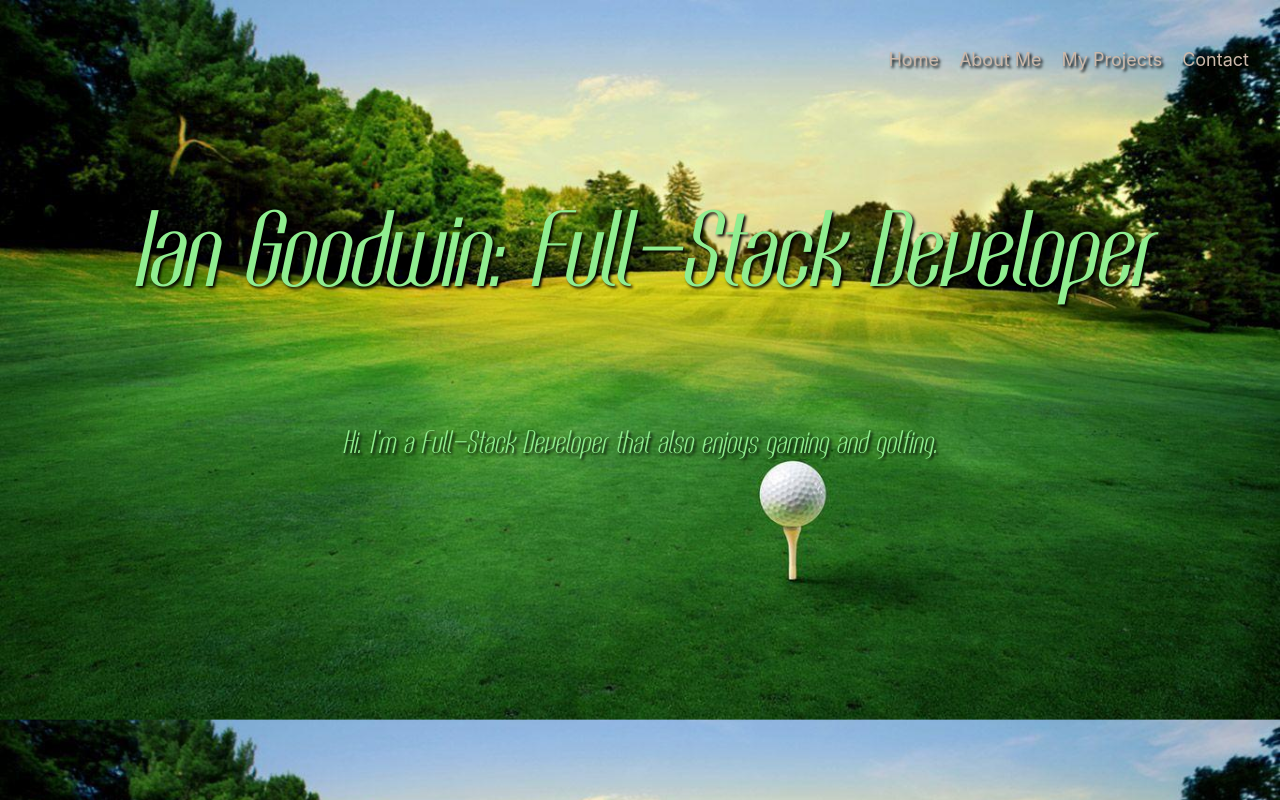
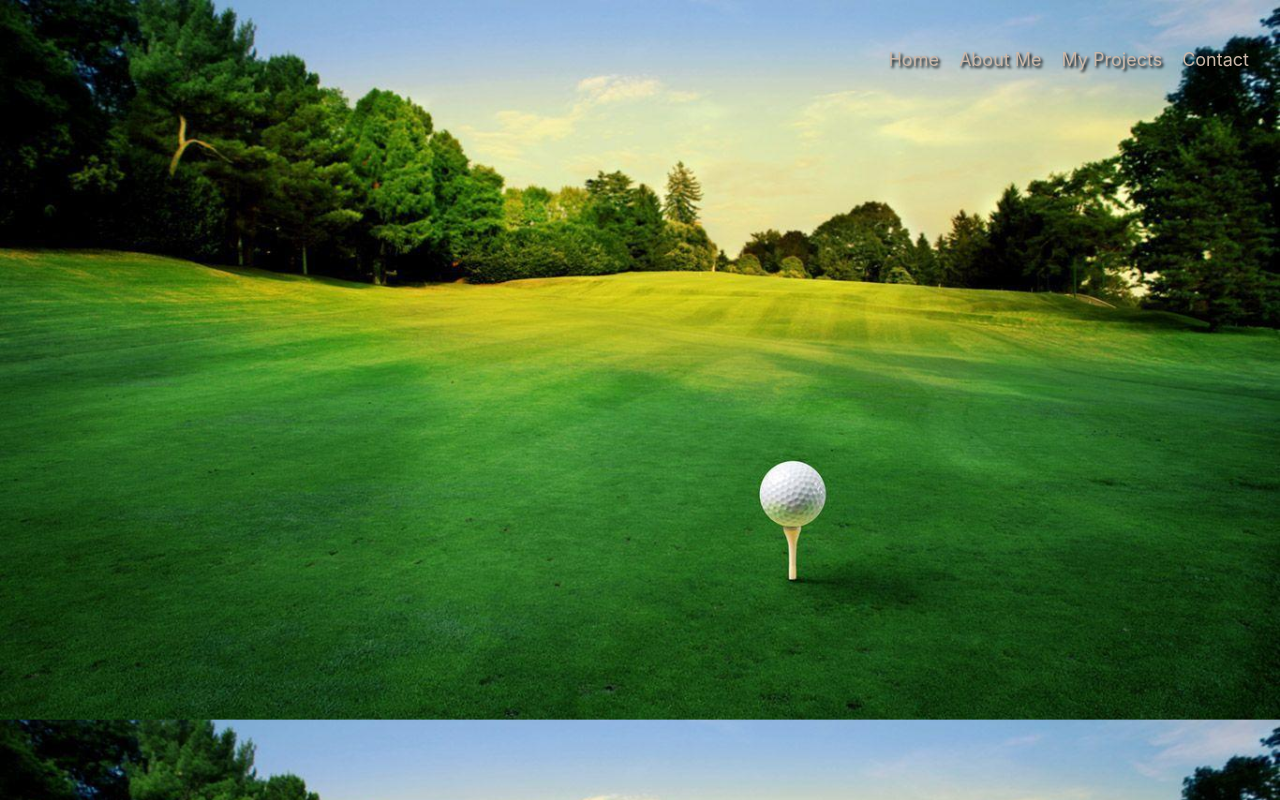
Before and after one commit to iangoodwin173/my-react-portfolio, a React (Create React App) app: page / in a window 1280 px wide. Built offline with nearby package versions, Linux system fonts and the light colour scheme.

Commit message:
updated homepage

```diff
--- a/package.json
+++ b/package.json
@@ -1,7 +1,7 @@
 {
   "name": "my-react-portfolio",
   "version": "0.1.0",
-  "homepage": "https://iangoodwin173.github.io/",
+  "homepage": "https://iangoodwin173.github.io/home",
   "private": true,
   "dependencies": {
     "@testing-library/jest-dom": "^5.17.0",
--- a/src/App.js
+++ b/src/App.js
@@ -33,8 +33,9 @@ function App() {
 
      <div className={`fade-in ${isMounted ? 'visible' : ''}`}>
       <header className="App-header">
+
       <Switch>
-            <Route exact path="/" component={Home} />
+            <Route exact path="/home" component={Home} />
             <Route path="/projects" component={Projects} />
             <Route path="/contact" component={Contact} />
             <Route path="/about" component={About} />
```
